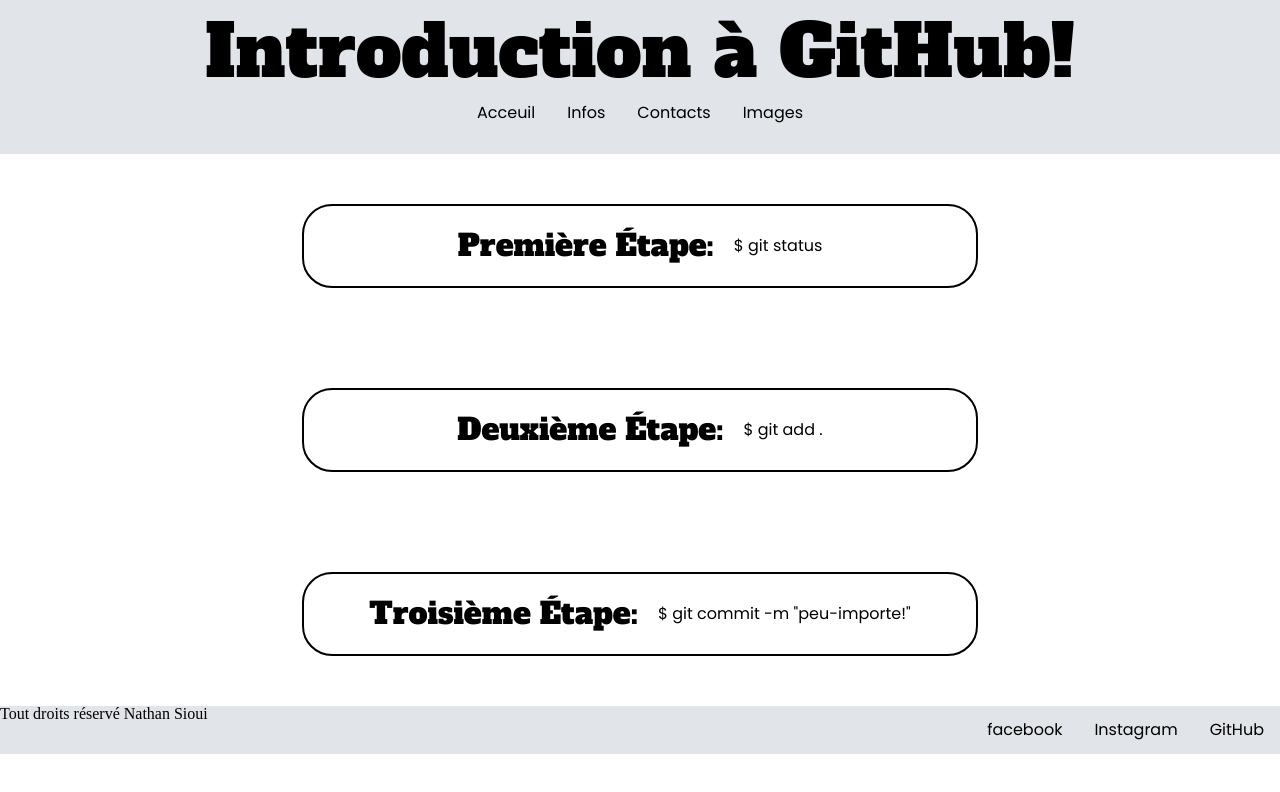
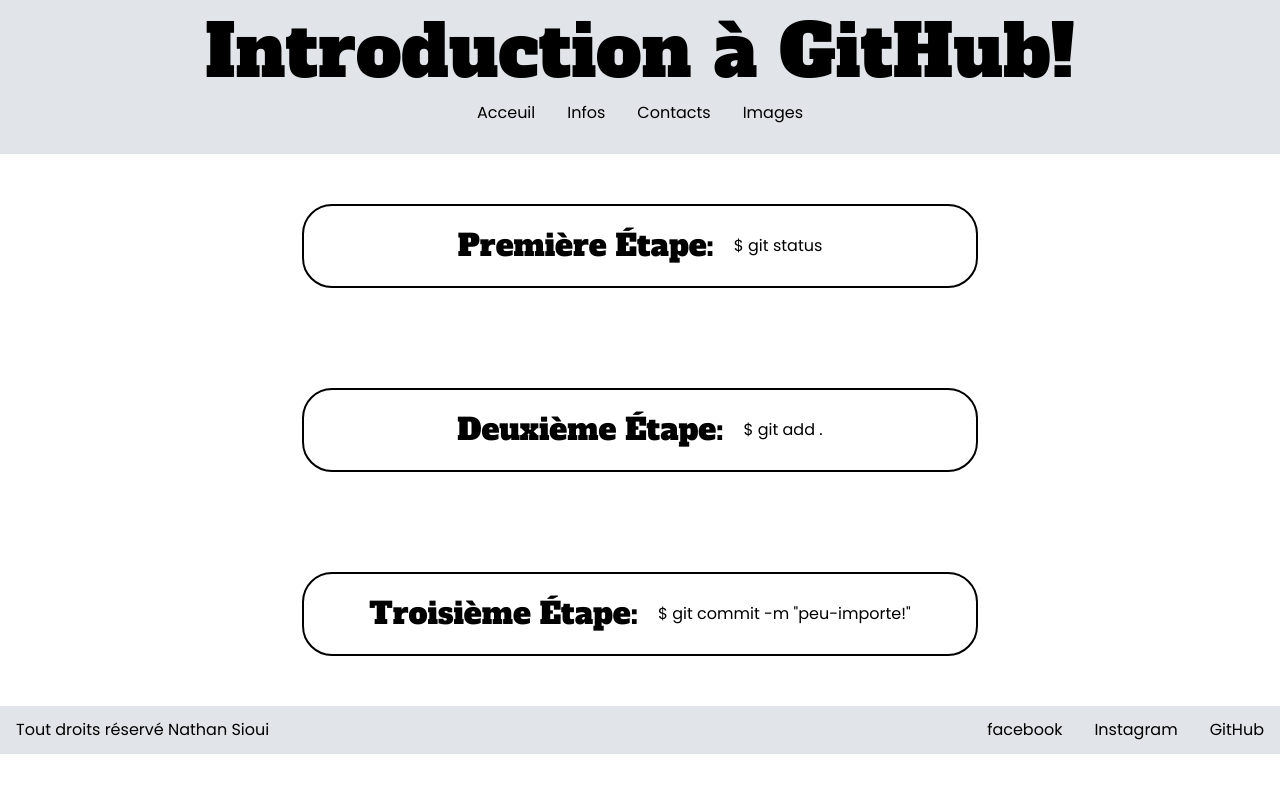
Before and after one commit to NathanSioui/veille-node, a plain HTML site: page index.html in a window 1280 px wide. Drawn offline with Linux system fonts and the light colour scheme.

Commit message:
finalisation du css du footer

```diff
--- a/less/less.less
+++ b/less/less.less
@@ -91,6 +91,12 @@
 	background-color:#e1e4e8;
 	display:flex;
 	justify-content:space-between;
+	align-items:center;
+
+	p{
+		padding:1em;
+		font-family:Poppins;
+	}
 
 	nav{
 		display:flex;
```
Also changed, not shown: css/less.css.
